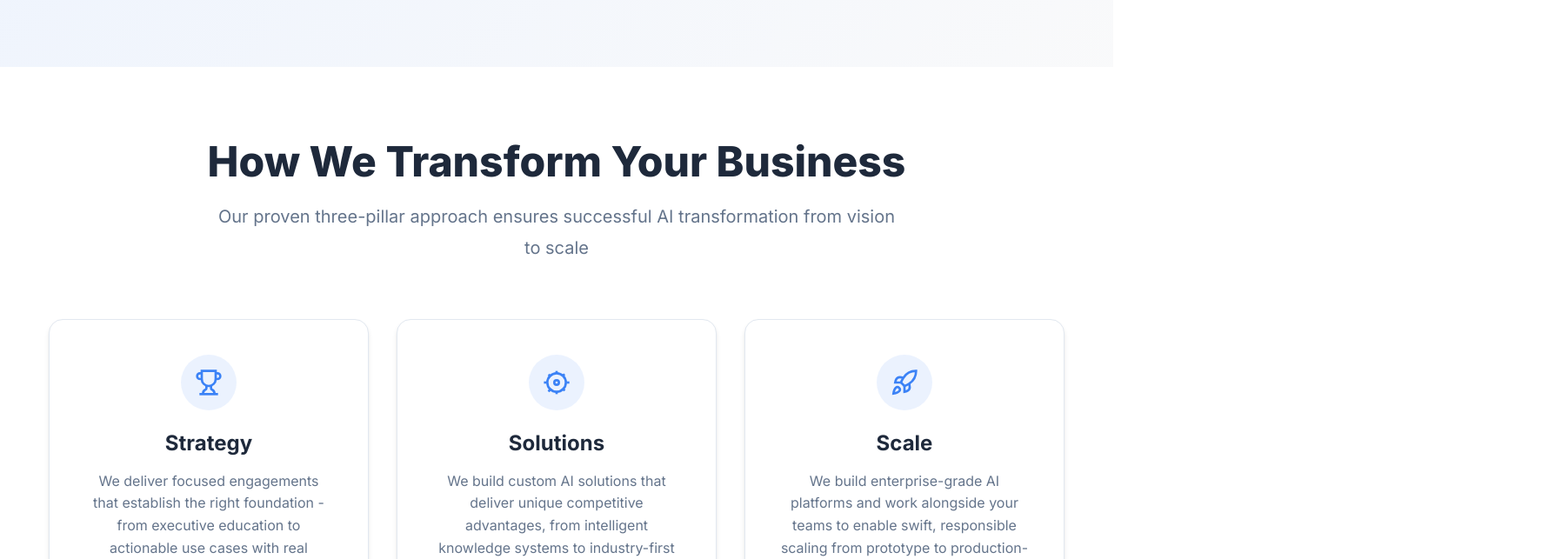
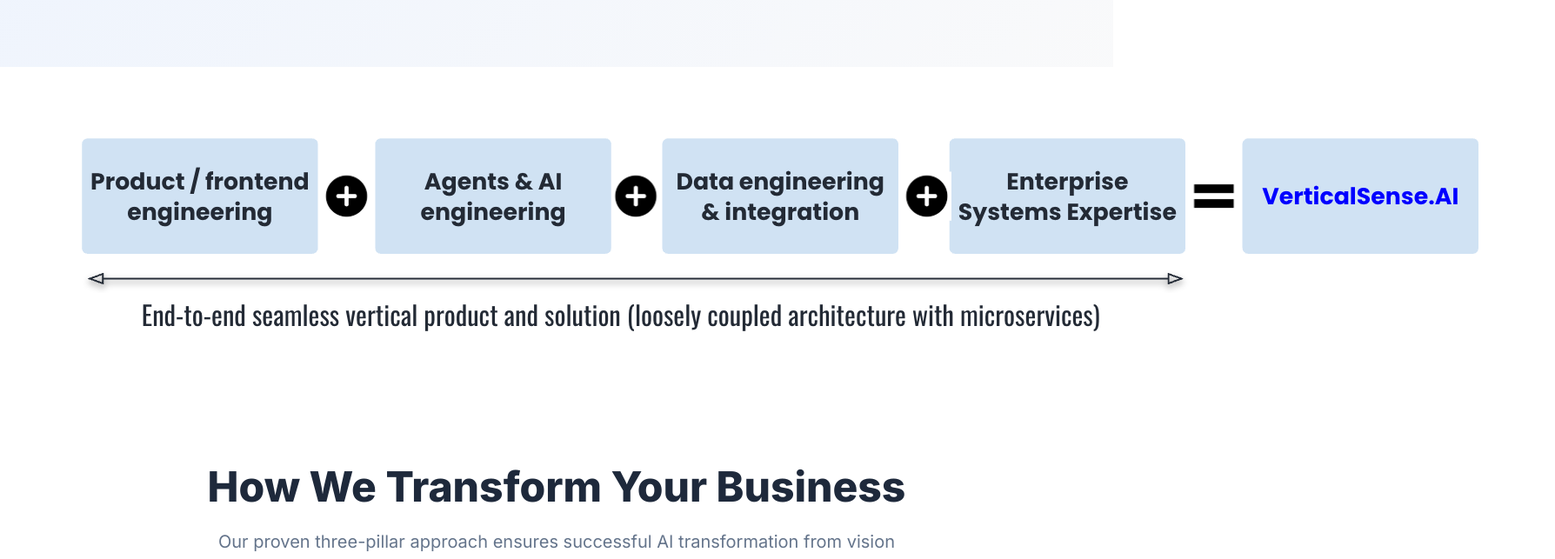
Before and after one commit to Gbhan123/VerticalSenseAI-website, a plain HTML site: page index.html in a window 1280 px wide. Shown: the part 631-1274 px from the top of the page at 87% size, 1788 px wide, since content can reach past the window. Drawn offline with Linux system fonts and the light colour scheme.

Commit message:
Update index.html

```diff
--- a/index.html
+++ b/index.html
@@ -65,6 +65,8 @@
             </div>
         </div>
     </section>
+
+    <img src="https://raw.githubusercontent.com/gbhan123/verticalSenseAI-website/main/VerticalSense - Offer four skills.png" alt="Vertical Sense Logo" />
 
     <!-- Services Section -->
     <section id="services" class="services">
```
